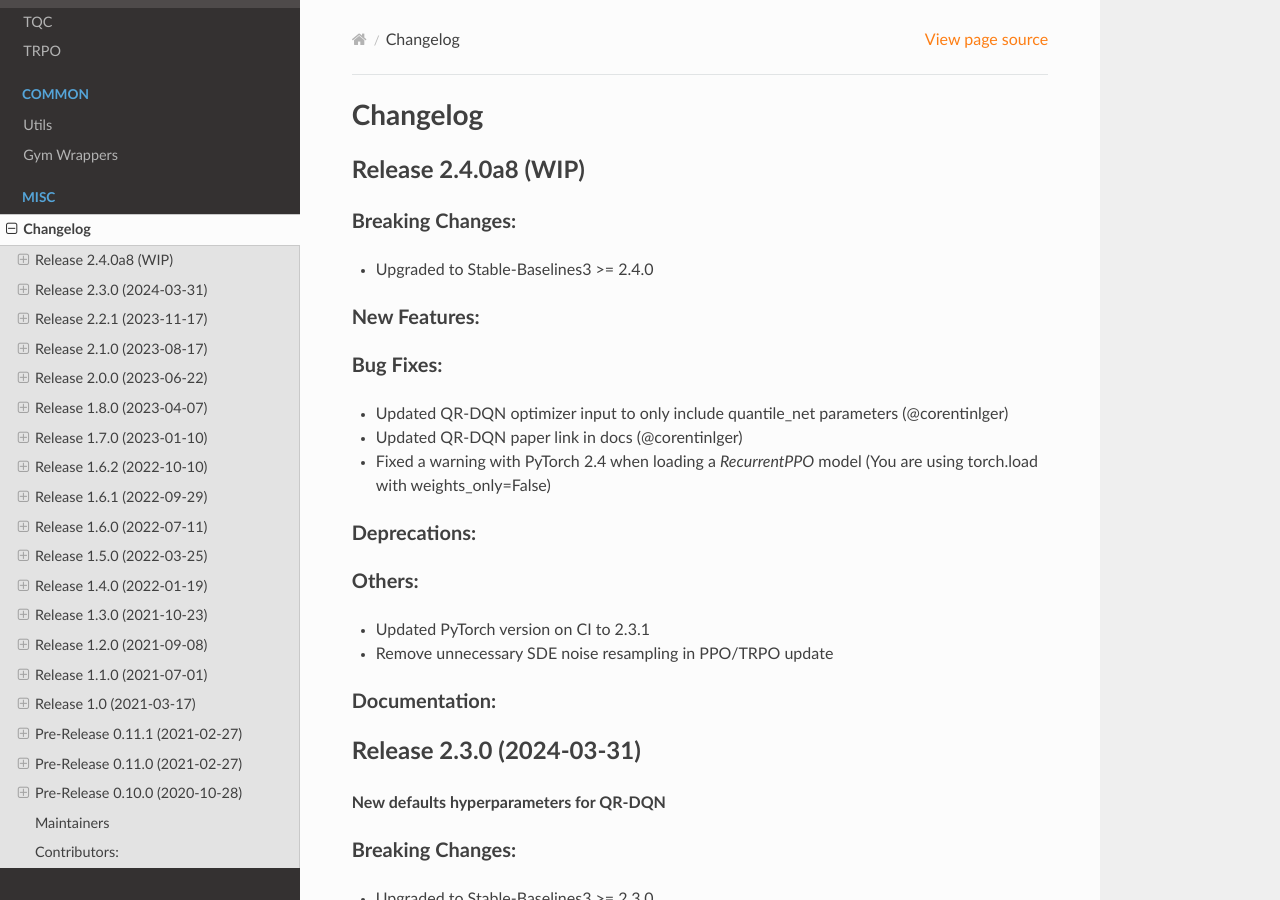
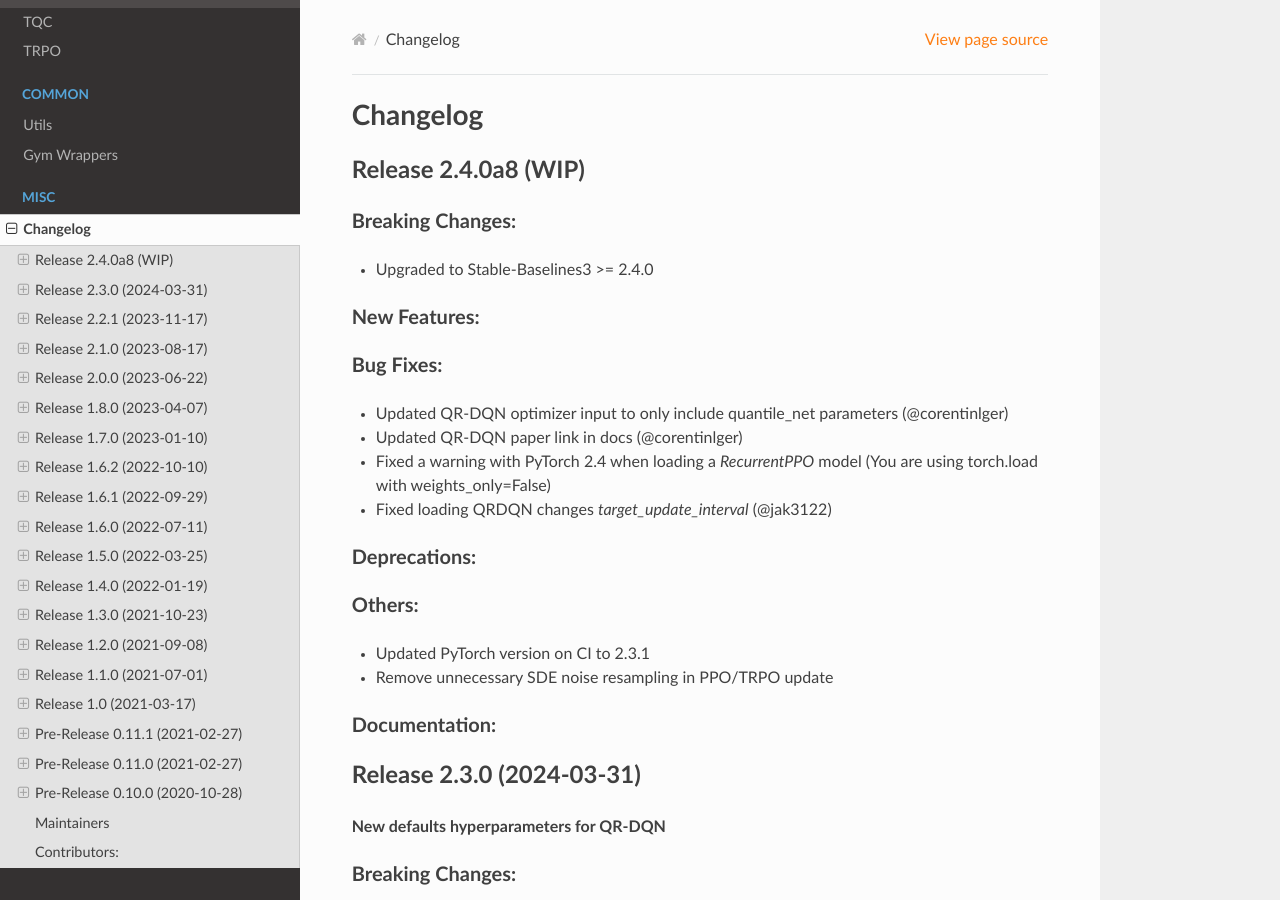
Before and after one commit to Stable-Baselines-Team/stable-baselines3-contrib, a Sphinx documentation site: the page built from docs/misc/changelog.rst, in a window 1280 px wide and 900 px high. Built offline with Sphinx 7.4.7 and the Read the Docs theme 2.0.0, drawn with Linux system fonts in a browser that asks for light colours.

Commit message:
Update changelog

```diff
--- a/docs/misc/changelog.rst
+++ b/docs/misc/changelog.rst
@@ -19,6 +19,7 @@
 - Updated QR-DQN optimizer input to only include quantile_net parameters (@corentinlger)
 - Updated QR-DQN paper link in docs (@corentinlger)
 - Fixed a warning with PyTorch 2.4 when loading a `RecurrentPPO` model (You are using torch.load with weights_only=False)
+- Fixed loading QRDQN changes `target_update_interval` (@jak3122)
 
 Deprecations:
 ^^^^^^^^^^^^^
```
